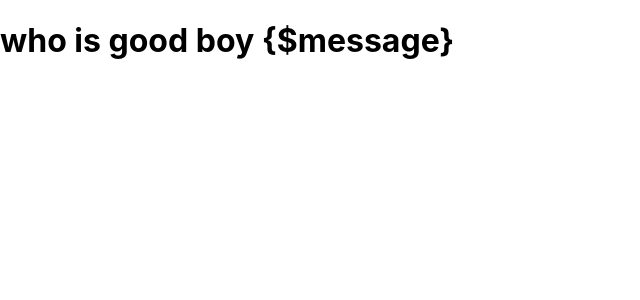
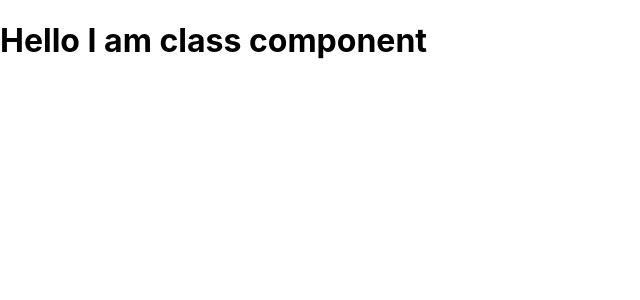
Before and after one commit to rajivboon/movie-app, a Next.js app: page /about in a window 1280 px wide. Shown: the top 300 px of the page, without its empty margins (0-640 px from the left). Built offline with nearby package versions, Linux system fonts and the light colour scheme.

Commit message:
6. Class Components

```diff
--- a/pages/about.js
+++ b/pages/about.js
@@ -1,6 +1,10 @@
 import React from 'react';
 
 // functional component - arrow function
+// WHEN TO USE:
+// 1. For smaller loadComponents
+// 2. reusable components
+// 3. presentional loadComponents, patialy RTCIceGatherer, we can use HOOKS and specify state
 // const About = () => {
 //     const message = 'Hello world'
 //     return (
@@ -8,13 +12,13 @@ import React from 'react';
 //     )
 // }
 
-const About = () => {
-    const message = 'surya is a good boy'
-    return React.createElement('h1', null, 'who is good boy {$message} ' )
+class About extends React.Component {
+
+    render() {
+        return (
+            <h1> Hello I am class component</h1>
+        )
+    }
 }
 
-// const About = () => (
-//     <h1>Hello About Page</h1>
-// )
-
 export default About
```
